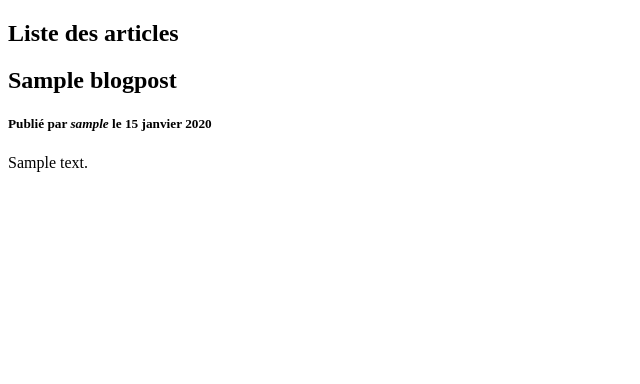
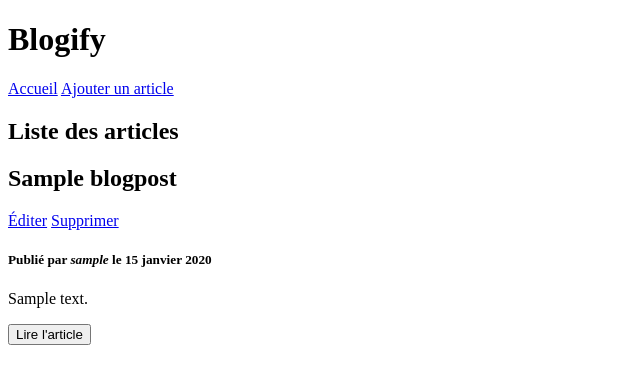
Before and after one commit to SebastienCozeDev/blogify, a Django app: page /blog/ in a window 1280 px wide. Shown: the top 384 px of the page, without its empty margins (0-640 px from the left). Run offline with Django 4.2, Linux system fonts and the light colour scheme; a user stored in the database is signed in; tables that the repository leaves empty hold one stand-in row (values such as "Sample post").

Commit message:
Ajout des liens entre les vues.

```diff
--- a/src/posts/templates/posts/blogpost_list.html
+++ b/src/posts/templates/posts/blogpost_list.html
@@ -9,8 +9,17 @@
     {% for post in posts %}
         <article>
             <h2>{{ post.title }}</h2>
+            {% if request.user.is_authenticated %}
+                <div>
+                    <a href="{% url 'posts:edit' slug=post.slug %}">Éditer</a>
+                    <a href="{% url 'posts:delete' slug=post.slug %}">Supprimer</a>
+                </div>
+            {% endif %}
             <h5>Publié par <i>{{ post.author_or_default }}</i> le {{ post.created_on|date:'j F Y' }}</h5>
             <p>{{ post.content|safe|truncatewords:50 }}</p>
+            <form action="{% url 'posts:post' slug=post.slug %}">
+                <button>Lire l'article</button>
+            </form>
         </article>
     {% endfor %}
 {% endblock %}
--- a/src/posts/urls.py
+++ b/src/posts/urls.py
@@ -1,4 +1,5 @@
 from django.urls import path
+from django.contrib.auth.decorators import login_required
 
 from posts.views import BlogHome, BlogPostCreate, BlogPostUpdate, BlogPostDetail, BlogPostDelete
 
@@ -6,8 +7,8 @@ app_name = 'posts'
 
 urlpatterns = [
     path('', BlogHome.as_view(), name='home'),
+    path('create/', login_required(BlogPostCreate.as_view()), name='create'),
     path('<str:slug>/', BlogPostDetail.as_view(), name='post'),
-    path('create/', BlogPostCreate.as_view(), name='create'),
-    path('edit/<str:slug>/', BlogPostUpdate.as_view(), name='edit'),
-    path('delete/<str:slug>/', BlogPostDelete.as_view(), name='delete'),
+    path('edit/<str:slug>/', login_required(BlogPostUpdate.as_view()), name='edit'),
+    path('delete/<str:slug>/', login_required(BlogPostDelete.as_view()), name='delete'),
 ]
--- a/src/posts/views.py
+++ b/src/posts/views.py
@@ -1,5 +1,6 @@
-from django.shortcuts import render
+from django.contrib.auth.decorators import login_required
 from django.urls import reverse_lazy
+from django.utils.decorators import method_decorator
 from django.views.generic import ListView, CreateView, UpdateView, DetailView, DeleteView
 
 from posts.models import BlogPost
@@ -16,6 +17,7 @@ class BlogHome(ListView):
         return queryset.filter(published=True)
 
 
+@method_decorator(login_required, name='dispatch')
 class BlogPostCreate(CreateView):
     model = BlogPost
     template_name = 'posts/blogpost_create.html'
@@ -25,6 +27,7 @@ class BlogPostCreate(CreateView):
     ]
 
 
+@method_decorator(login_required, name='dispatch')
 class BlogPostUpdate(UpdateView):
     model = BlogPost
     template_name = 'posts/blogpost_edit.html'
@@ -40,6 +43,7 @@ class BlogPostDetail(DetailView):
     context_object_name = 'post'
 
 
+@method_decorator(login_required, name='dispatch')
 class BlogPostDelete(DeleteView):
     model = BlogPost
     success_url = reverse_lazy('posts:home')
--- a/src/templates/base.html
+++ b/src/templates/base.html
@@ -7,6 +7,15 @@
     {% endblock %}
 </head>
 <body>
+    <header>
+        <h1>Blogify</h1>
+        <nav>
+            <a href="{% url 'posts:home' %}">Accueil</a>
+            {% if request.user.is_authenticated %}
+                <a href="{% url 'posts:create' %}">Ajouter un article</a>
+            {% endif %}
+        </nav>
+    </header>
     <section id="blog">
         {% block content %}
         {% endblock %}
```
